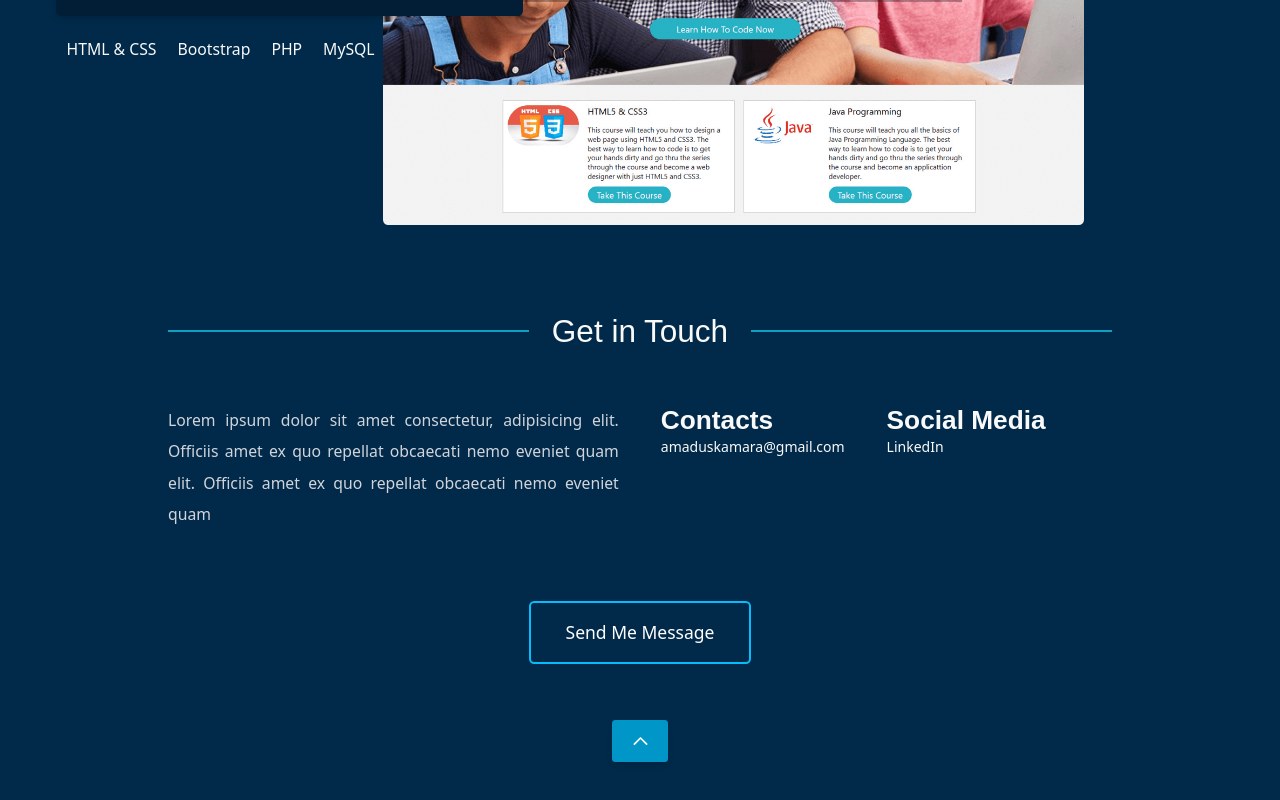
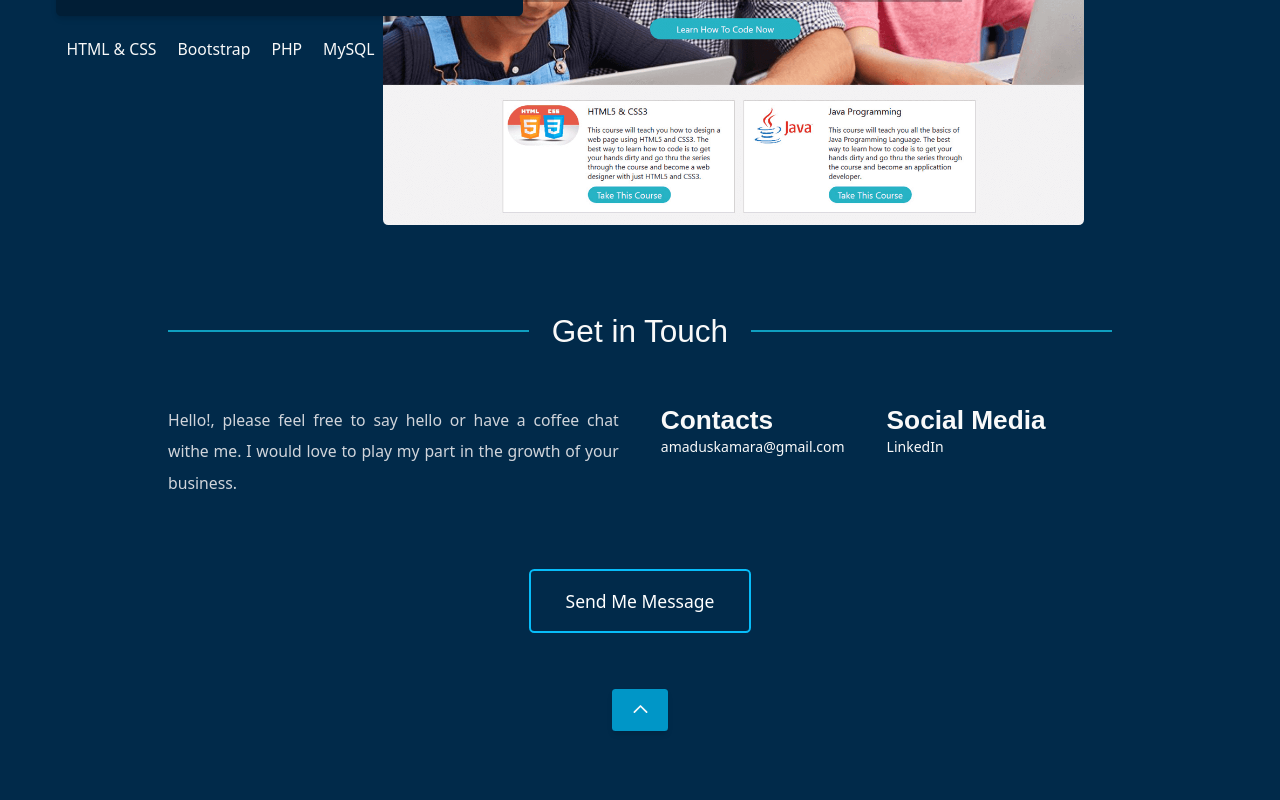
Before and after one commit to AmaduKamara/amkam, a Next.js app: page / in a window 1280 px wide. Shown: the part 3431-4231 px from the top of the page. Built offline with nearby package versions, Linux system fonts and the light colour scheme.

Commit message:
Add contact texts

```diff
--- a/components/Footer.jsx
+++ b/components/Footer.jsx
@@ -33,9 +33,8 @@ function Footer() {
         <div className="flex justify-center mt-16">
           <div className="w-2/4 mr-12">
             <p className="leading-loose text-justify text-lg text-gray-300">
-              Lorem ipsum dolor sit amet consectetur, adipisicing elit. Officiis
-              amet ex quo repellat obcaecati nemo eveniet quam elit. Officiis
-              amet ex quo repellat obcaecati nemo eveniet quam
+              Hello!, please feel free to say hello or have a coffee chat withe
+              me. I would love to play my part in the growth of your business.
             </p>
           </div>
           <div className="1/4 mr-12">
```
